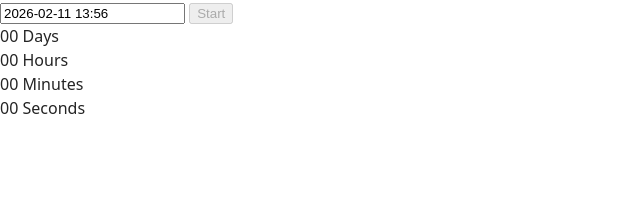
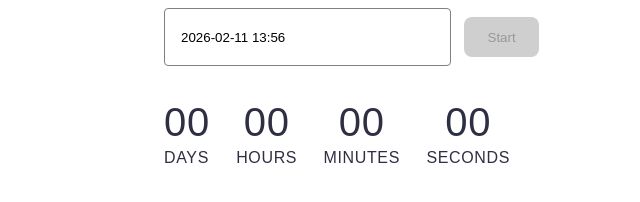
Before and after one commit to YanaBondarenko24/goit-js-hw-10, a website built with Vite: page src/1-timer.html in a window 1280 px wide. Shown: the whole page, without its empty margins (0-640 px from the left). Built offline with nearby package versions, Linux system fonts and the light colour scheme.

Commit message:
using styles

```diff
--- a/src/css/base.css
+++ /dev/null
@@ -1,32 +0,0 @@
-:root {
-  /* font-family: Inter, Avenir, Helvetica, Arial, sans-serif; */
-  font-family: system-ui, -apple-system, BlinkMacSystemFont, 'Segoe UI', Roboto,
-    Oxygen, Ubuntu, Cantarell, 'Open Sans', 'Helvetica Neue', sans-serif;
-  font-size: 16px;
-  line-height: 1.5;
-  font-weight: 400;
-
-  color: #242424;
-  background-color: rgba(255, 255, 255, 0.87);
-
-  font-synthesis: none;
-  text-rendering: optimizeLegibility;
-  -webkit-font-smoothing: antialiased;
-  -moz-osx-font-smoothing: grayscale;
-  -webkit-text-size-adjust: 100%;
-}
-
-body {
-  display: flex;
-  flex-direction: column;
-  min-width: 100vw;
-  min-height: 100vh;
-  margin: 0;
-}
-
-main {
-  flex-grow: 1;
-}
-main:has(.back-link) {
-  text-align: center;
-}
--- a/src/css/styles.css
+++ b/src/css/styles.css
@@ -1,18 +1,70 @@
-/**
-  |============================
-  | include css partials with
-  | default @import url()
-  |============================
-*/
-/* Common styles */
-@import url('./reset.css');
-@import url('./base.css');
-@import url('./container.css');
-@import url('./animations.css');
 
-/* Sections style */
-@import url('./header.css');
-@import url('./vite-promo.css');
-@import url('./badges.css');
-@import url('./back-link.css');
-@import url('./footer.css');
+body{
+  font-family: "Montserrat", sans-serif;
+  font-weight: 400;
+  line-height: 1.5;
+  font-size: 16px;
+  letter-spacing: 0.04em;
+  color: #2e2f42;
+}
+ input{
+  width: 269px;
+  height: 40px;
+  font-family: inherit;
+  background-color: #fff;
+  border-radius: 4px;
+  border: 1px solid #808080;
+  margin: 0 8px 32px 156px;
+  padding: 8px 0 8px 16px;
+ }
+ input:hover{
+  border: 1px solid #000;
+ }
+ input:active{
+  color: #000;
+  border: 1px solid #4e75ff;
+ }
+ input:disabled{
+  color: #808080;
+  background-color: #fafafa;
+  border: 1px solid #808080;
+ }
+ button{
+   width: 75px;
+   height: 40px;
+  font-family: inherit;
+  font-weight: 500;
+  color: #fff;
+  background-color: #4e75ff;
+  border-radius: 8px;
+  border: none;
+  padding: 8px 16px;
+ }
+ button:hover{
+  background-color: #6c8cff;
+ }
+ button:disabled{
+  color: #989898;
+  background-color: #cfcfcf;
+ }
+.timer {
+  width: 346px;
+  display: flex;
+  justify-content: space-between;
+  padding-left: 156px;
+}
+.field {
+  display: flex;
+  flex-direction: column;
+
+}
+
+.value {
+  font-size: 40px;
+  line-height: 1.2;
+  text-align: center;
+}
+.label {
+
+text-transform: uppercase;
+}
--- a/src/js/1-timer.js
+++ b/src/js/1-timer.js
@@ -9,15 +9,17 @@ import "izitoast/dist/css/iziToast.min.css";
 
 const inputTime = document.querySelector("#datetime-picker");
 const btnStart = document.querySelector("button");
-const timerVeiw = document.querySelector(".value");
+const timerVeiw = document.querySelectorAll(".value");
 
 
 
-btnStart.addEventListener("click", handleClick);
+btnStart.addEventListener("click", startTimer);
 
 
 let userSelectedDate = null;
+let idTimer = null;
 btnStart.disabled = true;
+
 const options = {
     enableTime: true,
     time_24hr: true,
@@ -30,9 +32,7 @@ const options = {
                 message: "Please choose a date in the future",
         });
        return btnStart.disabled = true;
-
         }
-        console.log(selectedDates[0]);
         btnStart.disabled = false;
         userSelectedDate = selectedDates[0];
     }
@@ -41,24 +41,25 @@ const options = {
 const fp = flatpickr(inputTime, options);
 
 
-function handleClick(){
-    /*  const startTime = Date.now(); */
-    options.clickOpens = false;
+function startTimer(){
+    /* options.clickOpens = false; */
     inputTime.disabled = true;
-    fp.close();
+    /* fp.close(); */
     btnStart.disabled = true;
-    const idTimer = setInterval(() => {
+    idTimer = setInterval(() => {
        const currentTime = Date.now();
        const result = userSelectedDate - currentTime;
-
-
+        if (result <= 0){
+           inputTime.disabled = false;
+           clearInterval(idTimer);
+           updateTimer({ days: "00", hours: "00", minutes: "00", seconds: "00" });
+           return;
+        };
        const ms = convertMs(result);
        updateTimer(ms);
 
     },1000);
 };
-
-
 
 function convertMs(ms) {
   const second = 1000;
@@ -70,8 +71,6 @@ function convertMs(ms) {
   const hours = addLeadingZero(Math.floor((ms % day) / hour));
   const minutes = addLeadingZero(Math.floor(((ms % day) % hour) / minute));
   const seconds = addLeadingZero(Math.floor((((ms % day) % hour) % minute) / second));
-
-  /* console.log({ days, hours, minutes, seconds }); */
   return { days, hours, minutes, seconds };
 }
 
@@ -79,8 +78,9 @@ function convertMs(ms) {
         return String(value).padStart(2, "0");
        };
 
-function updateTimer({ days, hours, minutes, seconds }){
-timerVeiw.textContent = `${timerVeiw.dataset.days = days},${timerVeiw.dataset.hours = hours},${timerVeiw.dataset.minutes = minutes},${timerVeiw.dataset.seconds = seconds}`
-console.log(timerVeiw.dataset.hours);
-
-};
+function updateTimer(obj){
+    const values = Object.values(obj);
+    timerVeiw.forEach((item, index) => {
+    item.textContent = values[index];
+});
+}
```
